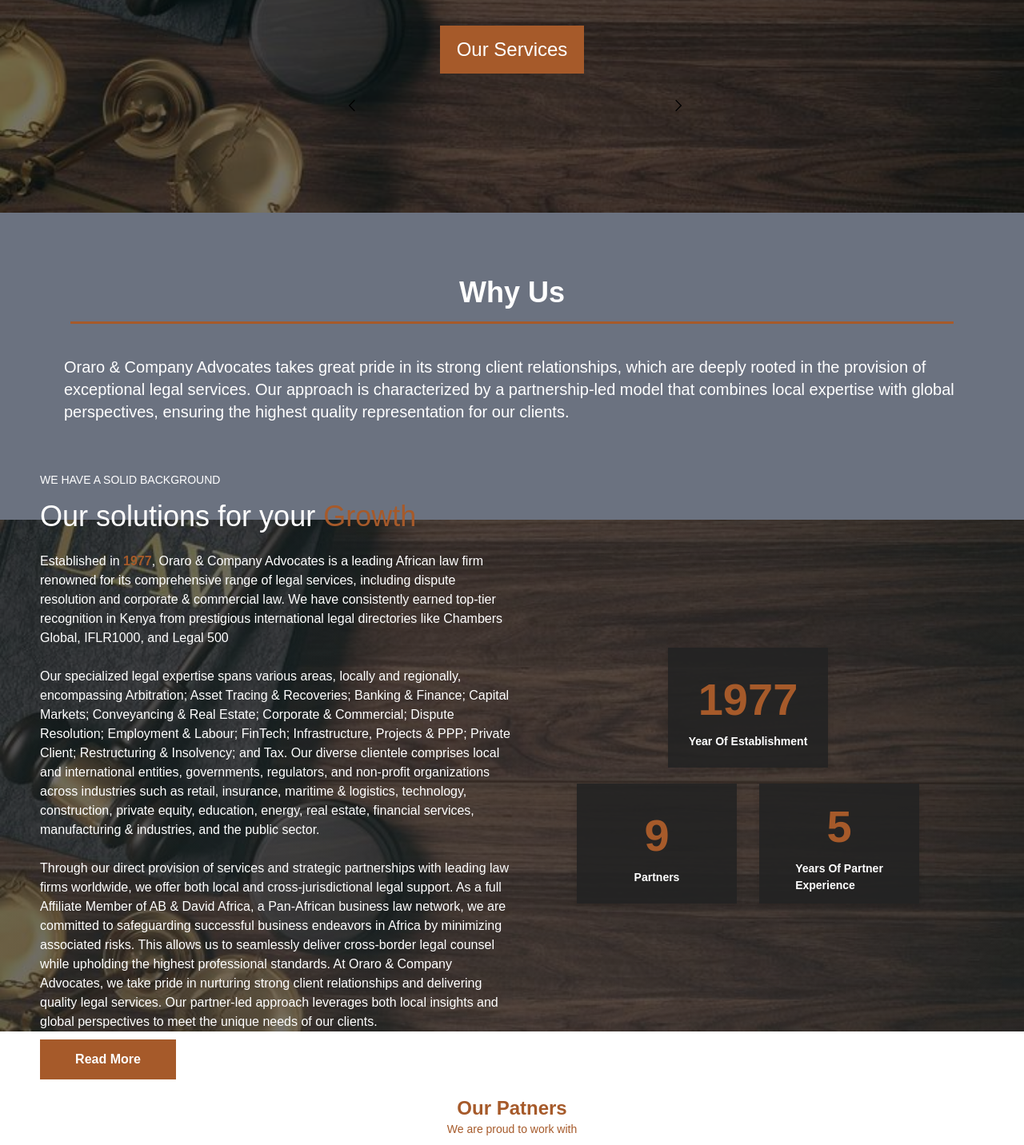
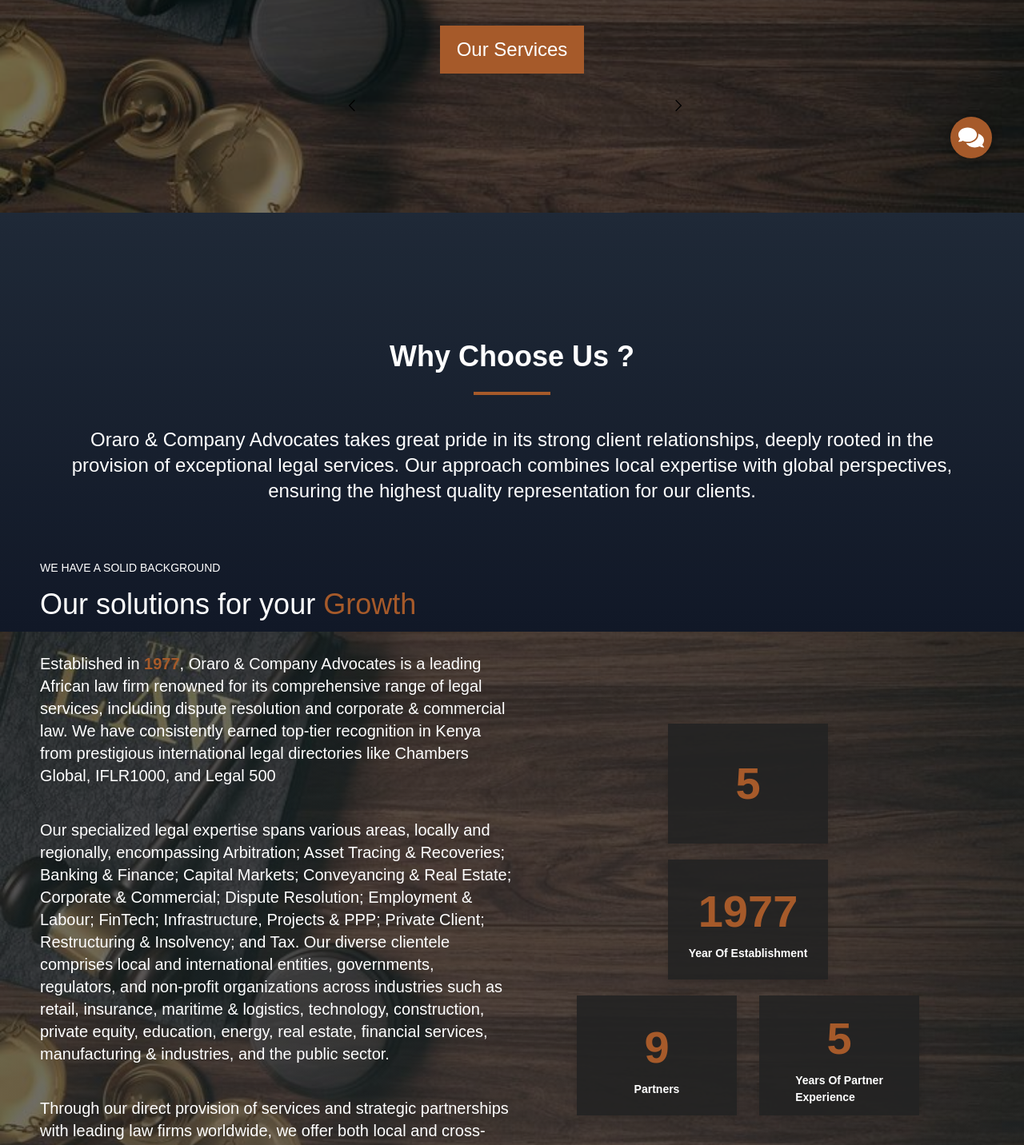
Before and after one commit to rencyngina/law-firm, a Next.js app: page / in a window 1280 px wide. Shown: the part 582-2014 px from the top of the page at 80% size. Built offline with nearby package versions, Linux system fonts and the light colour scheme.

Commit message:
updated newlatter section

```diff
--- a/src/components/HeroSection/Hero.jsx
+++ b/src/components/HeroSection/Hero.jsx
@@ -1,70 +1,92 @@
-import React, { useState, useEffect } from 'react';
-import Image from 'next/image';
+import React, { useState, useEffect } from "react";
+import Image from "next/image";
 
-import masaaiImage from '../../../public/images/law1.jpg';
-import fourthImage from '../../../public/images/brief.jpeg';
-import fifthImage from '../../../public/images/7r.jpg';
-import secondImage from '../../../public/images/law1.jpg';
+import masaaiImage from "../../../public/images/law1.jpg";
+import fourthImage from "../../../public/images/brief.jpeg";
+import fifthImage from "../../../public/images/7r.jpg";
+import secondImage from "../../../public/images/8r.jpg";
 import { GrNext } from "react-icons/gr";
 import { GrPrevious } from "react-icons/gr";
 
 const Hero = () => {
   const [currentIndex, setCurrentIndex] = useState(0);
+  const [opacity, setOpacity] = useState(1);
 
   const imagesData = [
     {
       image: masaaiImage,
-      title: 'Muenda RoyFord & Company Advocates',
-      description: 'Where Exelence Meets Justice',
-      buttonLabel: 'About Us',
-      linkTo: '/about',
+      title: "Muenda RoyFord & Company Advocates",
+      description: "Where Exelence Meets Justice",
+      buttonLabel: "About Us",
+      linkTo: "/about",
     },
     {
       image: fourthImage,
-      title: 'Arbitration',
-      description: 'We have represented clients in local and international arbitration tribunals including International Centre for Settlement of Investment Disputes (ICSID), the London Court of International Arbitration (LCIA) and the International Chamber of Commerce (ICC) in energy, financial services and construction sectors.',
-      buttonLabel: 'Our Services',
-      linkTo: '/services',
+      title: "Arbitration",
+      description:
+        "We have represented clients in local and international arbitration tribunals including International Centre for Settlement of Investment Disputes (ICSID), the London Court of International Arbitration (LCIA) and the International Chamber of Commerce (ICC) in energy, financial services and construction sectors.",
+      buttonLabel: "Our Services",
+      linkTo: "/services",
     },
     {
       image: fifthImage,
-      title: 'Banking & Finance',
-      description: 'Our Banking & Finance practise area is well regarded for its expertise in advising in both contentious and non-contentious matters',
-      buttonLabel: 'Our Services',
-      linkTo: '/services',
+      title: "Banking & Finance",
+      description:
+        "Our Banking & Finance practise area is well regarded for its expertise in advising in both contentious and non-contentious matters",
+      buttonLabel: "Our Services",
+      linkTo: "/services",
     },
     {
       image: secondImage,
-      title: 'Assets Tracing & Recovery',
-      description: 'Our Asset Tracing & Recoveries practice area is a recognised leader in advising both contentious and noncontentious complex tracing and recovery of assets and in restructuring & insolvencies.',
-      buttonLabel: 'Our Services',
-      linkTo: '/services',
-    }
+      title: "Assets Tracing & Recovery",
+      description:
+        "Our Asset Tracing & Recoveries practice area is a recognised leader in advising both contentious and noncontentious complex tracing and recovery of assets and in restructuring & insolvencies.",
+      buttonLabel: "Our Services",
+      linkTo: "/services",
+    },
   ];
-
 useEffect(() => {
     const interval = setInterval(() => {
+      setOpacity(0); // Fade out
+      setTimeout(() => {
         setCurrentIndex((prevIndex) => (prevIndex + 1) % imagesData.length);
+        setOpacity(1); // Fade in
+      }, 500); // Change time based on transition duration
     }, 5000);
 
     return () => clearInterval(interval);
-  }, [imagesData.length]);
+  }, []);
 
   const handleNext = () => {
+    setOpacity(0); // Fade out
+    setTimeout(() => {
       setCurrentIndex((prevIndex) => (prevIndex + 1) % imagesData.length);
-  }
+      setOpacity(1); // Fade in
+    }, 500); // Change time based on transition duration
+  };
 
   const handlePrev = () => {
+    setOpacity(0); // Fade out
+    setTimeout(() => {
       setCurrentIndex((prevIndex) => (prevIndex - 1 + imagesData.length) % imagesData.length);
-  }
+      setOpacity(1); // Fade in
+    }, 500); // Change time based on transition duration
+  };
 
   return (
-    <div style={{ position: 'relative', height: '90vh' }}>
-      <Image src={imagesData[currentIndex].image} alt="Hero Image" layout="fill" objectFit="cover" />
+    <div style={{ position: "relative", height: "90vh" }}>
+      <Image
+        src={imagesData[currentIndex].image}
+        alt="Hero Image"
+        layout="fill"
+        objectFit="cover"
+      />
       <div style={overlayStyle}>
         <h1 style={titleStyle}>{imagesData[currentIndex].title}</h1>
         <p style={descriptionStyle}>{imagesData[currentIndex].description}</p>
-        <button className="btn btn-primary mt-6" style={buttonStyle}>{imagesData[currentIndex].buttonLabel}</button>
+        <button className="btn btn-primary mt-6" style={buttonStyle}>
+          {imagesData[currentIndex].buttonLabel}
+        </button>
         <div className="flex justify-center mt-6 gap-96">
           <button className="btn btn-primary m-2" onClick={handlePrev}>
             <GrPrevious />
@@ -79,43 +101,43 @@
 };
 
 const overlayStyle = {
-  position: 'absolute',
+  position: "absolute",
   top: 0,
   left: 0,
-  width: '100%',
-  height: '100%',
-  backgroundColor: 'rgba(0, 0, 0, 0.5)', // Adjust opacity as needed
-  display: 'flex',
-  flexDirection: 'column',
-  justifyContent: 'center',
-  alignItems: 'center',
-  textAlign: 'center',
-  color: 'white',
-  padding: '20px',
+  width: "100%",
+  height: "100%",
+  backgroundColor: "rgba(0, 0, 0, 0.5)", // Adjust opacity as needed
+  display: "flex",
+  flexDirection: "column",
+  justifyContent: "center",
+  alignItems: "center",
+  textAlign: "center",
+  color: "white",
+  padding: "20px",
 };
 
 const titleStyle = {
-  fontSize: '4rem',
-  color: 'white',
-  fontWeight: 'bold',
-  lineHeight: '2',
-  width: '50%',
+  fontSize: "4rem",
+  color: "white",
+  fontWeight: "bold",
+  lineHeight: "2",
+  width: "50%",
 };
 
 const descriptionStyle = {
-  fontSize: '1.5rem',
-  color: 'white',
-  lineHeight: '1.5',
-  width: '50%',
+  fontSize: "1.5rem",
+  color: "white",
+  lineHeight: "1.5",
+  width: "50%",
 };
 
 const buttonStyle = {
-  fontSize: '1.5rem',
-  color: 'white',
-  lineHeight: '1.2',
-  width: '180px',
-  height: '60px',
-  backgroundColor: '#A65A2A',
+  fontSize: "1.5rem",
+  color: "white",
+  lineHeight: "1.2",
+  width: "180px",
+  height: "60px",
+  backgroundColor: "#A65A2A",
 };
 
 export default Hero;
--- /dev/null
+++ b/src/components/floatingChatIcon.jsx
@@ -0,0 +1,29 @@
+import React from 'react';
+import { IconContext } from 'react-icons';
+import { FaComments } from 'react-icons/fa';
+import { BsChatRightTextFill } from "react-icons/bs";
+
+
+const floatingButtonStyle = {
+  position: 'fixed',
+  bottom: '20px',
+  right: '40px',
+  background: 'rgb(166,90,42)',
+  color: 'white',
+  borderRadius: '50%',
+  padding: '10px',
+  boxShadow: '0px 0px 15px rgba(0, 0, 0, 0.3)',
+  cursor: 'pointer',
+};
+
+function FloatingChatButton(props) {
+  return (
+    <div style={floatingButtonStyle} onClick={props.handleChatButtonClick}>
+      <IconContext.Provider value={{ size: '2em' }}>
+        <FaComments />
+      </IconContext.Provider>
+    </div>
+  );
+}
+
+export default FloatingChatButton;
--- a/src/components/section1.jsx
+++ b/src/components/section1.jsx
@@ -2,18 +2,17 @@
 
 const Section1 = () => {
   return (
-    <div className="bg-gray-500 w-full">
-      <div className="h-80 md:h-96 lg:h-120 xl:h-140 md:flex-row justify-center items-center text-white p-20">
-        <h1 className="text-2xl md:text-2xl lg:text-2xl xl:text-4xl font-bold mb-4 text-center">
-          Why Us
+    <div className="bg-gradient-to-b from-gray-800 to-gray-900 py-16 md:py-24 lg:py-28 xl:py-40">
+      <div className="container mx-auto px-4 md:px-8 lg:px-16 xl:px-20 text-white">
+        <h1 className="text-3xl md:text-5xl lg:text-3xl xl:text-4xl font-bold text-center mb-6">
+          Why Choose Us ?
         </h1>
-        <div className="border-t border-[#A65A2A] border-solid border-2 mx-2 my-2 md:my-0"></div>
-        <p className="text-base md:text-lg lg:text-xl xl:text-xl text-center md:text-left mt-10">
+        <div className="w-24 h-1 bg-[#A65A2A] mx-auto mb-10"></div>
+        <p className="text-lg md:text-xl lg:text-xl xl:text-2xl leading-relaxed text-center">
           Oraro & Company Advocates takes great pride in its strong client
-          relationships, which are deeply rooted in the provision of exceptional
-          legal services. Our approach is characterized by a partnership-led
-          model that combines local expertise with global perspectives, ensuring
-          the highest quality representation for our clients.
+          relationships, deeply rooted in the provision of exceptional legal
+          services. Our approach combines local expertise with global perspectives,
+          ensuring the highest quality representation for our clients.
         </p>
       </div>
     </div>
--- a/src/components/section2.jsx
+++ b/src/components/section2.jsx
@@ -47,7 +47,7 @@
   }, []);
 
   const sectionStyle = {
-    height: "80vh",
+    height: "90vh",
     backgroundImage: `linear-gradient(rgba(21, 21, 21, 0.6), rgba(30, 29, 29, 0.6)), url(/images/brief.jpeg)`,
     backgroundPosition: "center",
     backgroundSize: "cover",
@@ -107,6 +107,7 @@
     height: "150px",
     width: "200px",
     display: "flex",
+    flexWrap: 'wrap',
     flexDirection: "column",
     justifyContent: "center",
     alignItems: "center",
@@ -131,7 +132,7 @@
             <span className="text-[#A65A2A]"> Growth</span>
           </h1>
           <br />
-          <p className="text-white">
+          <p className="text-white lg:text-xl sm:text-lg mt-4">
             {/* Your left side content */}
             Established in <span className="font-bold text-[#A65A2A]">1977</span>, Oraro & Company Advocates is a leading African
             law firm renowned for its comprehensive range of legal services,
@@ -141,7 +142,7 @@
             Legal 500
           </p>
           <br />
-          <p className="text-white">
+          <p className="text-white lg:text-xl sm:text-lg mt-4">
             Our specialized legal expertise spans various areas, locally and
             regionally, encompassing Arbitration; Asset Tracing & Recoveries;
             Banking & Finance; Capital Markets; Conveyancing & Real Estate;
@@ -155,18 +156,13 @@
             manufacturing & industries, and the public sector.
           </p>
           <br />
-          <p className="text-white">
+          <p className="text-white lg:text-xl sm:text-lg mt-4">
             Through our direct provision of services and strategic partnerships
             with leading law firms worldwide, we offer both local and
             cross-jurisdictional legal support. As a full Affiliate Member of AB
             & David Africa, a Pan-African business law network, we are committed
             to safeguarding successful business endeavors in Africa by
-            minimizing associated risks. This allows us to seamlessly deliver
-            cross-border legal counsel while upholding the highest professional
-            standards. At Oraro & Company Advocates, we take pride in nurturing
-            strong client relationships and delivering quality legal services.
-            Our partner-led approach leverages both local insights and global
-            perspectives to meet the unique needs of our clients.
+            minimizing associated risks.
           </p>
           <button
             style={buttonStyles}
@@ -178,8 +174,12 @@
             </a>
           </button>
         </div>
-
         <div style={rightSideStyle}>
+        <div className={`counter-item ${countersVisible ? "animate" : ""}`}
+          style={counterItemsstyles}
+          >
+          <h3>{awardsWon}</h3>
+          </div>
           <div
             className={`counter-item ${countersVisible ? "animate" : ""}`}
             style={counterItemsstyles}
--- a/src/pages/index.js
+++ b/src/pages/index.js
@@ -5,6 +5,7 @@
 import Section1 from '../components/section1'
 import Section2 from '../components/section2'
 import Patners from '../components/patners'
+import FloatingChatButton from '../components/floatingChatIcon'
 
 export default function Home() {
   return (
@@ -15,6 +16,7 @@
         <Section1 />
         <Section2 />
         <Patners />
+        <FloatingChatButton />
         <FooterLinks />
       </main>
   );
```
Also changed, not shown: 1 other file (tests, documents, lock files or other folders). Lines whose indentation alone changed are shown as unchanged.
